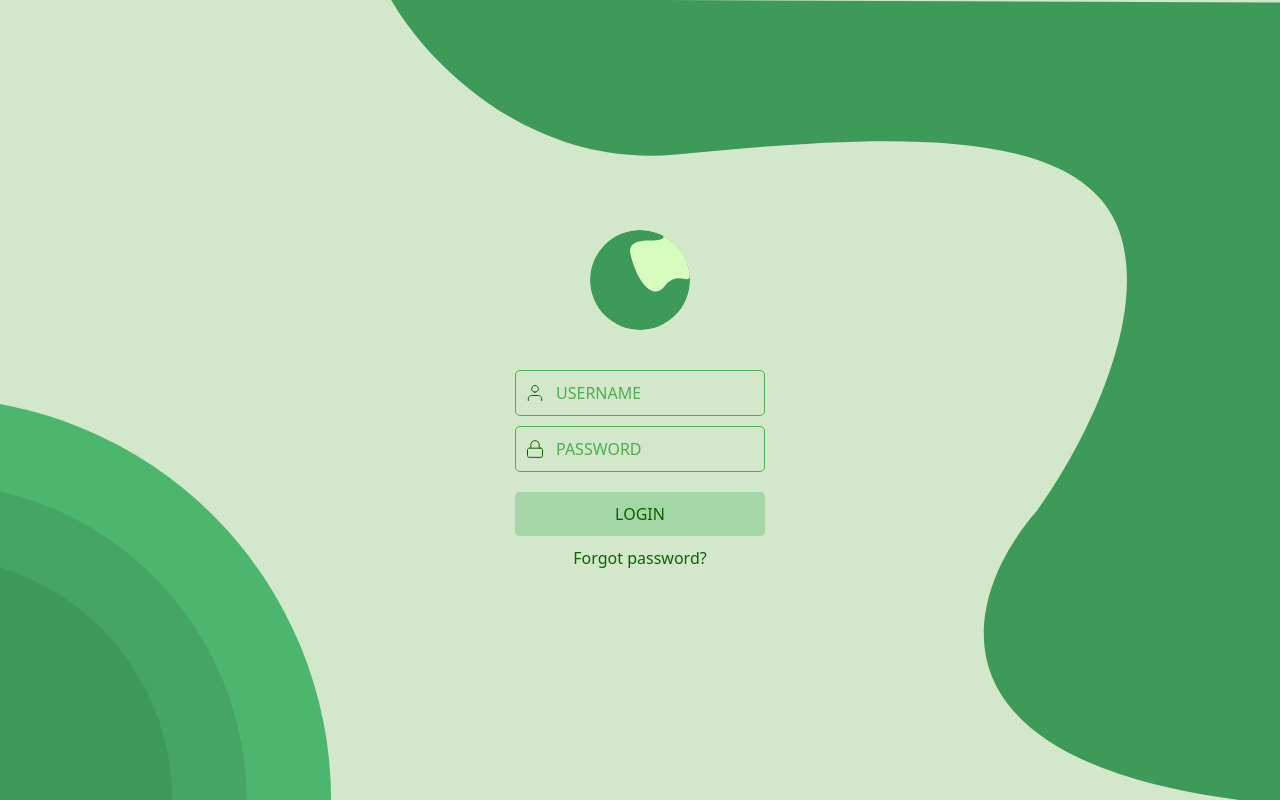
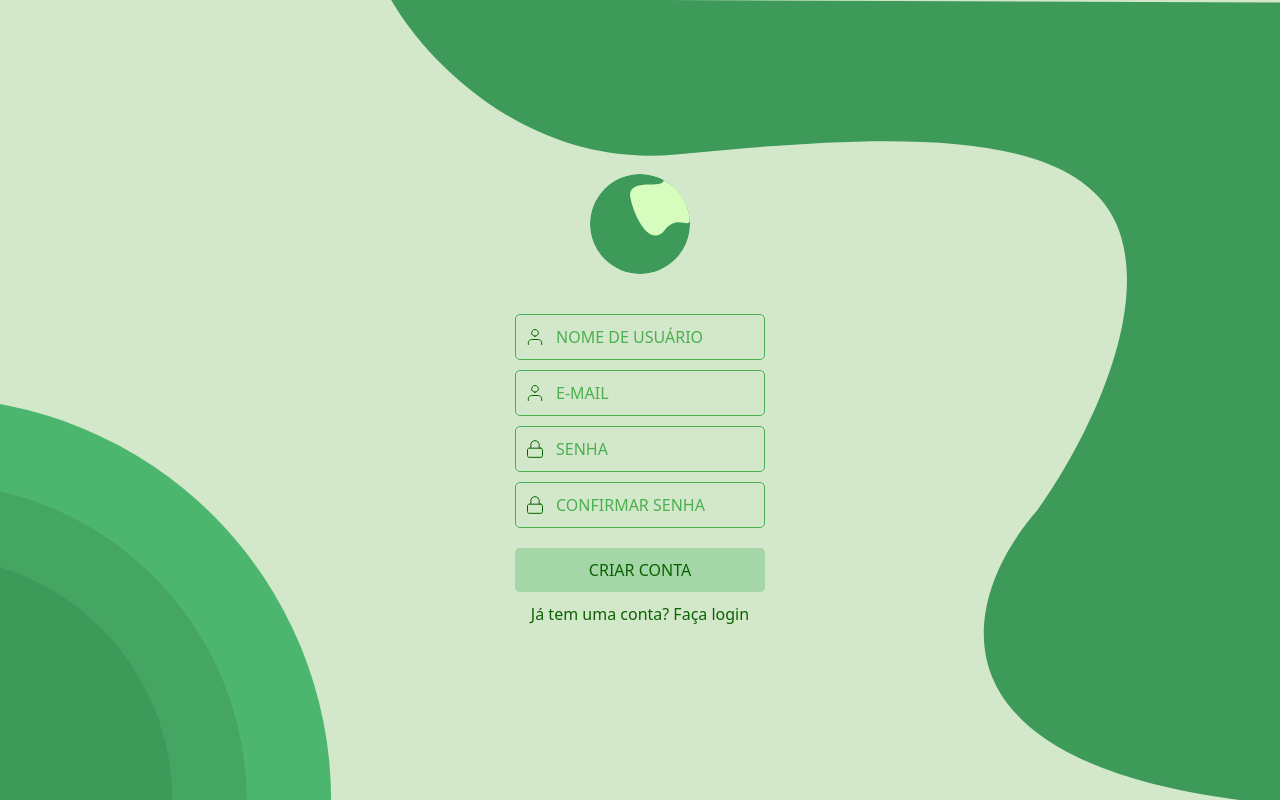
Before and after one commit to gustavodeazevedo/GreenList, a React (Vite) app: page / in a window 1280 px wide. Built offline with nearby package versions, Linux system fonts and the light colour scheme.

Commit message:
feat: update GreenList

```diff
--- a/src/App.jsx
+++ b/src/App.jsx
@@ -1,10 +1,11 @@
 import { useState, useEffect } from "react";
 import Login from "./components/Login";
-import Logo from "../src/images/GreenListLogoSVG.svg"; // Importe o logo
-import CheckboxSVG from "./images/checkbox.svg"; // Import the checkbox SVG
+import Signup from "./components/Signup"; // Import the Signup component
+import Logo from "../src/images/GreenListLogoSVG.svg";
 
 function App() {
   const [isLoggedIn, setIsLoggedIn] = useState(false);
+  const [isSignupMode, setIsSignupMode] = useState(true); // Start with signup mode
   const [toast, setToast] = useState({ show: false, message: "" });
   const [items, setItems] = useState(() => {
     const savedItems = localStorage.getItem("shoppingList");
@@ -95,8 +96,21 @@ function App() {
   };
 
   return !isLoggedIn ? (
-    <Login setIsLoggedIn={setIsLoggedIn} />
+    isSignupMode ? (
+      // Show Signup first
+      <Signup
+        setIsLoggedIn={setIsLoggedIn}
+        switchToLogin={() => setIsSignupMode(false)}
+      />
+    ) : (
+      // Show Login if not in signup mode
+      <Login
+        setIsLoggedIn={setIsLoggedIn}
+        switchToSignup={() => setIsSignupMode(true)}
+      />
+    )
   ) : (
+    // Main app content when logged in
     <div className="min-h-screen bg-gray-100 relative">
       {/* Header Section */}
       <div className="bg-gray-100 p-4">
--- a/src/components/Login.jsx
+++ b/src/components/Login.jsx
@@ -5,7 +5,7 @@ import User from "../images/user.svg";
 import Lock from "../images/lock.svg";
 import Fundo from "../images/GreenListFundo.svg";
 
-function Login({ setIsLoggedIn }) {
+function Login({ setIsLoggedIn, switchToSignup }) {
   const [email, setEmail] = useState("");
   const [password, setPassword] = useState("");
   const [error, setError] = useState("");
@@ -75,8 +75,11 @@ function Login({ setIsLoggedIn }) {
         <button type="submit" className="login-button">
           LOGIN
         </button>
-        <a href="#" className="forgot-password">
-          Forgot password?
+        <a href="#" className="forgot-password" onClick={(e) => {
+          e.preventDefault();
+          switchToSignup();
+        }}>
+          Não tem uma conta? Cadastre-se
         </a>
       </form>
     </div>
--- /dev/null
+++ b/src/components/Signup.jsx
@@ -0,0 +1,132 @@
+import "./Login.css";
+import React, { useState } from "react";
+import Logosvg from "../images/GreenListLogoSVG.svg";
+import User from "../images/user.svg";
+import Lock from "../images/lock.svg";
+
+function Signup({ setIsLoggedIn, switchToLogin }) {
+  const [username, setUsername] = useState("");
+  const [email, setEmail] = useState("");
+  const [password, setPassword] = useState("");
+  const [confirmPassword, setConfirmPassword] = useState("");
+  const [error, setError] = useState("");
+
+  const handleSignup = (e) => {
+    e.preventDefault();
+
+    // Validate inputs
+    if (!username) {
+      setError("Por favor, digite seu nome de usuário");
+      return;
+    }
+
+    if (!email) {
+      setError("Por favor, digite seu e-mail");
+      return;
+    }
+
+    if (!password) {
+      setError("Por favor, digite sua senha");
+      return;
+    }
+
+    if (!confirmPassword) {
+      setError("Por favor, confirme sua senha");
+      return;
+    }
+
+    if (password !== confirmPassword) {
+      setError("As senhas não coincidem");
+      return;
+    }
+
+    // Email validation
+    const emailRegex = /^[^\s@]+@[^\s@]+\.[^\s@]+$/;
+    if (!emailRegex.test(email)) {
+      setError("Por favor, digite um e-mail válido");
+      return;
+    }
+
+    // Password validation (minimum 6 characters)
+    if (password.length < 6) {
+      setError("A senha deve ter pelo menos 6 caracteres");
+      return;
+    }
+
+    // In a real app, you would send this data to your backend
+    // For demo purposes, let's just simulate a successful signup
+    setError("");
+    setIsLoggedIn(true);
+  };
+
+  return (
+    <div className="login-container">
+      <div className="login-logo">
+        {/* Logo */}
+        <img src={Logosvg} alt="Logo" className="logo-image" />
+      </div>
+      <form onSubmit={handleSignup} className="login-form">
+        {error && <div className="error-message">{error}</div>}
+        <div className="input-group">
+          <div className="input-wrapper">
+            <img src={User} alt="User icon" className="input-icon" />
+            <input
+              type="text"
+              placeholder="NOME DE USUÁRIO"
+              className="login-input with-icon"
+              value={username}
+              onChange={(e) => setUsername(e.target.value)}
+            />
+          </div>
+        </div>
+        <div className="input-group">
+          <div className="input-wrapper">
+            <img src={User} alt="User icon" className="input-icon" />
+            <input
+              type="email"
+              placeholder="E-MAIL"
+              className="login-input with-icon"
+              value={email}
+              onChange={(e) => setEmail(e.target.value)}
+            />
+          </div>
+        </div>
+        <div className="input-group">
+          <div className="input-wrapper">
+            <img src={Lock} alt="Lock icon" className="input-icon" />
+            <input
+              type="password"
+              placeholder="SENHA"
+              className="login-input with-icon"
+              value={password}
+              onChange={(e) => setPassword(e.target.value)}
+            />
+          </div>
+        </div>
+        <div className="input-group">
+          <div className="input-wrapper">
+            <img src={Lock} alt="Lock icon" className="input-icon" />
+            <input
+              type="password"
+              placeholder="CONFIRMAR SENHA"
+              className="login-input with-icon"
+              value={confirmPassword}
+              onChange={(e) => setConfirmPassword(e.target.value)}
+            />
+          </div>
+        </div>
+        <button type="submit" className="login-button">
+          CRIAR CONTA
+        </button>
+        <a href="#" className="forgot-password" onClick={(e) => {
+          e.preventDefault();
+          switchToLogin();
+        }}>
+          Já tem uma conta? Faça login
+        </a>
+      </form>
+    </div>
+  );
+}
+
+export default Signup;
```
Also changed, not shown: package.json (+15 -1 lines), 1 other file (tests, documents, lock files or other folders).
